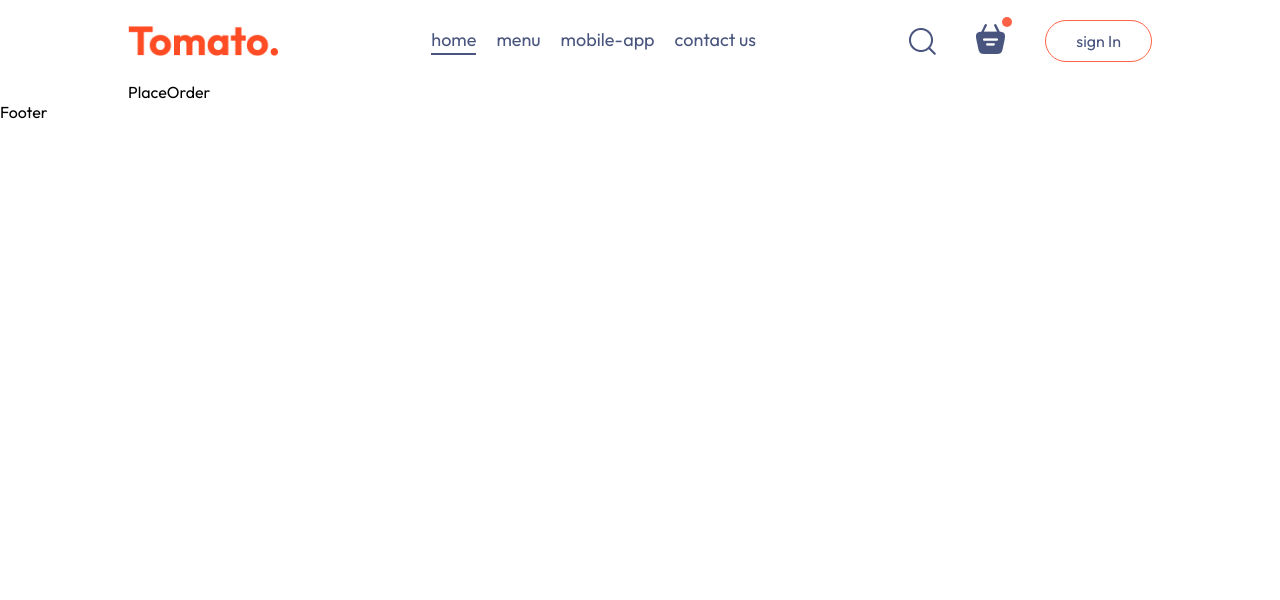
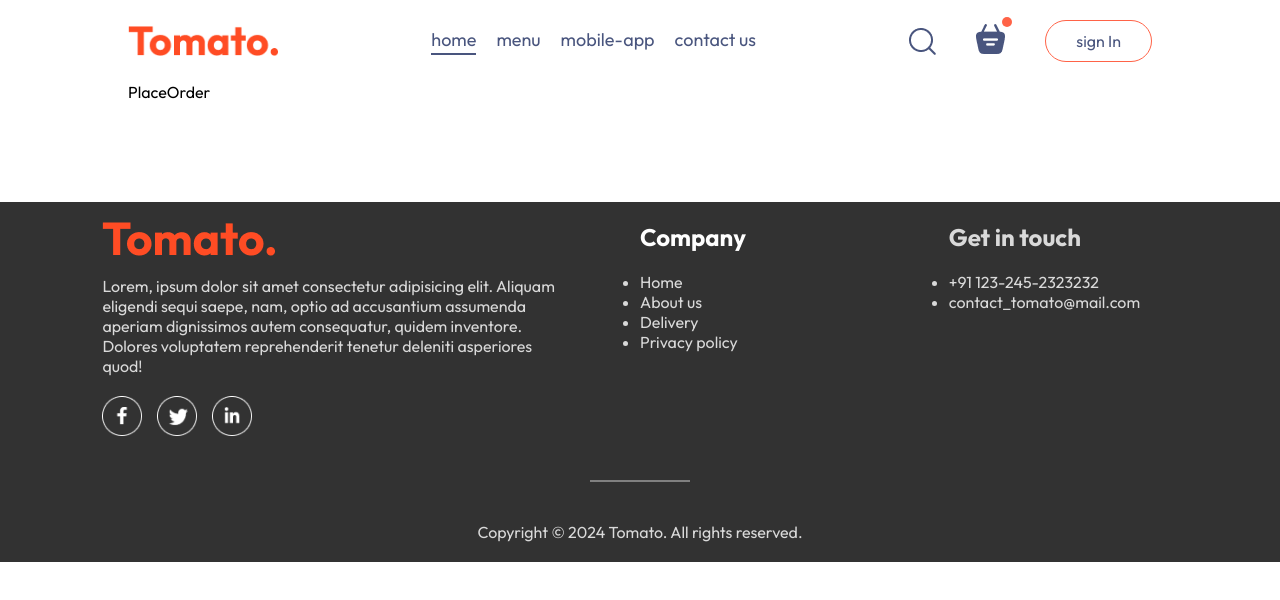
Before and after one commit to Akashkhandekar-git/Foodie, a React (Vite) app in the folder Foodie/: page /placeorder in a window 1280 px wide. Shown: the top 600 px of the page. Built offline with nearby package versions, Linux system fonts and the light colour scheme.

Commit message:
Added Footer.

```diff
--- a/Foodie/src/Component/Footer/Footer.css
+++ b/Foodie/src/Component/Footer/Footer.css
@@ -0,0 +1,47 @@
+.footer{
+    color: #d9d9d9;
+    background-color: #323232;
+    display: flex;
+    flex-direction: column;
+    align-items: center;
+    gap: 20px;
+    padding: 20px 8vw;
+    padding-top: 20px;
+    margin-top: 100px;
+}
+.footer-content{
+    width: 100%;
+    display: grid;
+    grid-template-columns: 2fr 1fr 1fr;
+    gap: 80px;
+
+}
+.footer-content-left , .footer-content-right, .footer-content-center{
+    display: flex;
+    flex-direction: column;
+    align-items: start;
+    gap: 20px;
+
+
+}
+.footer-content-left li, .footer-content-center li .footer-content-right li{
+    list-style: none;
+    margin-bottom: 10px;
+    cursor: pointer;
+}
+.footer-content-left h2, .footer-content-center h2{
+    color: white;
+}
+
+.footer-social-icons img{
+    width: 40px;
+    margin-right: 15px;
+}
+
+.footer hr{
+    width: 100px;
+    height: 2px;
+    margin: 20px 0;
+    background-color: grey;
+    border: none;
+}
--- a/Foodie/src/Component/Footer/Footer.jsx
+++ b/Foodie/src/Component/Footer/Footer.jsx
@@ -1,10 +1,48 @@
-import React from 'react'
+import React from "react";
 import "./Footer.css";
+import { assets } from "../../assets/assets";
 
 const Footer = () => {
   return (
-    <div className='footer'>Footer</div>
-  )
-}
+    <div className="footer" id="footer">
+      <div className="footer-content">
+        <div className="footer-content-left">
+          <img src={assets.logo} alt="" />
+          <p>
+            Lorem, ipsum dolor sit amet consectetur adipisicing elit. Aliquam
+            eligendi sequi saepe, nam, optio ad accusantium assumenda aperiam
+            dignissimos autem consequatur, quidem inventore. Dolores voluptatem
+            reprehenderit tenetur deleniti asperiores quod!
+          </p>
+          <div className="footer-social-icons">
+            <img src={assets.facebook_icon} alt="" />
+            <img src={assets.twitter_icon} alt="" />
+            <img src={assets.linkedin_icon} alt="" />
+          </div>
+        </div>
+        <div className="footer-content-center">
+          <h2>Company</h2>
+          <ul>
+            <li>Home</li>
+            <li>About us</li>
+            <li>Delivery</li>
+            <li>Privacy policy</li>
+          </ul>
+        </div>
+        <div className="footer-content-right">
+          <h2>Get in touch</h2>
+          <ul>
+            <li>+91 123-245-2323232</li>
+            <li>contact_tomato@mail.com</li>
+          </ul>
+        </div>
+      </div>
+      <hr />
+      <p className="footer-copyright">
+        Copyright © 2024 Tomato. All rights reserved.
+      </p>
+    </div>
+  );
+};
 
-export default Footer
+export default Footer;
```
